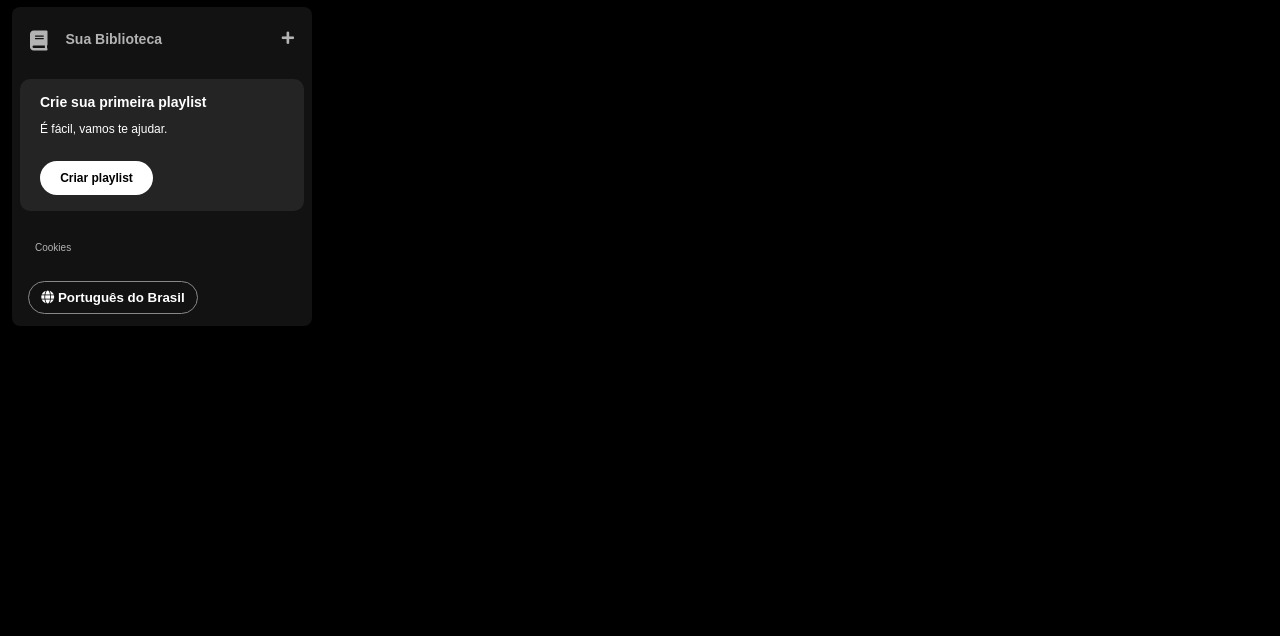
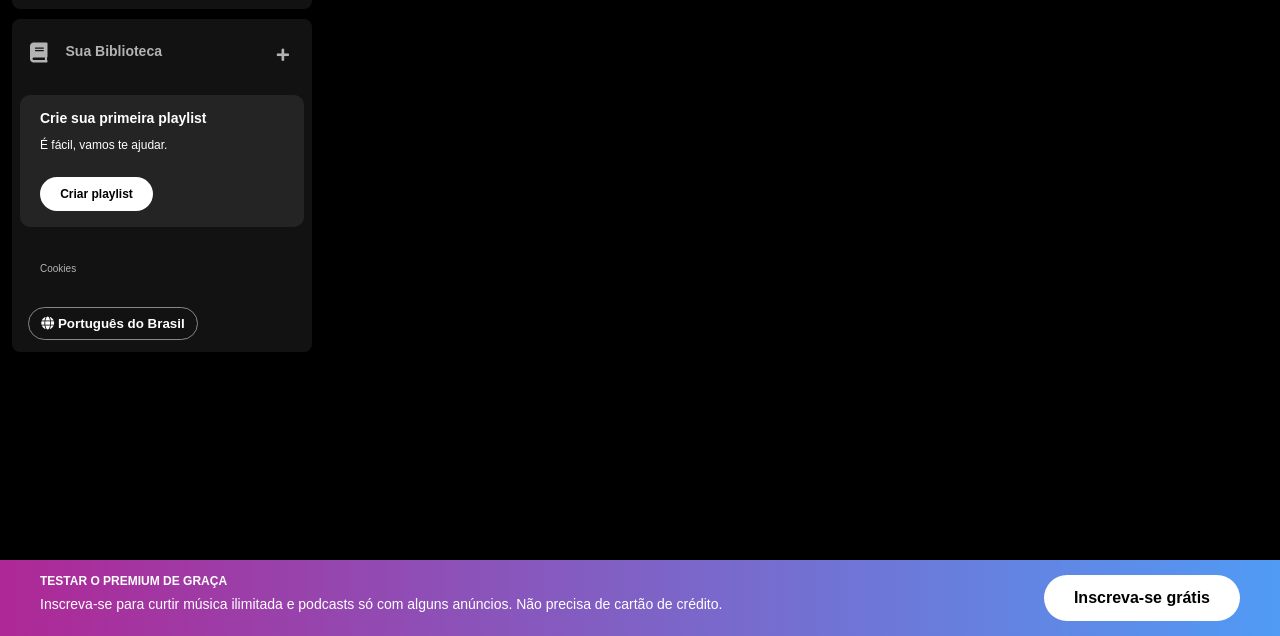
Before and after one commit to AladiFR/Front-End-27-01, a plain HTML site: page index.html in a window 1280 px wide. Shown: the part 164-800 px from the top of the page. Drawn offline with Linux system fonts and the light colour scheme.

Commit message:
Create footer

```diff
--- a/index.html
+++ b/index.html
@@ -64,5 +64,18 @@
             </div>
         </div>
     </div>
+
+    <footer class="disclaimer-premium">
+        <div class="text">
+            <p class="disclaimer-premium__title">Testar o Premium de graça</p>
+            <p class="disclaimer-premium__subtitle">
+                Inscreva-se para curtir música ilimitada e podcasts só com alguns
+                anúncios. Não precisa de cartão de crédito.
+            </p>
+        </div>
+        <div class="button">
+            <button type="button">Inscreva-se grátis</button>
+        </div>
+    </footer>
 </body>
 </html>
--- a/style.css
+++ b/style.css
@@ -16,7 +16,7 @@ body {
 .sidebar__navigation {
     background-color: #121212;
     border-radius: 8px;
-    padding: 10px 0 0 10px;
+    padding: 16px 0 0 16px;
     margin-bottom: 5px;
 }
 
@@ -24,7 +24,7 @@ body {
     background-color: #121212;
     display: flex;
     border-radius: 8px;
-    padding: 10px 0 0 10px;
+    padding: 16px 0 0 16px;
 }
 
 .logo img {
@@ -91,7 +91,7 @@ body {
 }
 
 .library .library__content .fa-plus {
-    margin: 20px 10px;
+    margin: 25px 15px;
 }
 
 .section-playlist {
@@ -146,7 +146,7 @@ body {
 }
 
 .sidebar .cookies {
-    margin: 20px 15px;
+    margin: 25px 20px;
 }
 
 .sidebar .cookies a{
@@ -172,3 +172,45 @@ body {
     margin: 8px;
     padding: 8px;
 }
+
+.disclaimer-premium {
+    position: fixed;
+    bottom: 0;
+    left: 0;
+    right: 0;
+    background: linear-gradient(to right, #ae2896, #509bf5);
+    padding: 15px 40px;
+    display: flex;
+    justify-content: space-between;
+    font-family:"DM Sans", sans-serif;
+}
+
+.disclaimer-premium .text {
+   flex-shrink: 0;
+}
+
+.disclaimer-premium .disclaimer-premium__title {
+    color: #ffffff;
+    text-transform: uppercase;
+    font-weight: 700;
+    font-size: 12px;
+    margin-bottom: 10px;
+}
+
+.disclaimer-premium .disclaimer-premium__subtitle {
+    color: #ffffff;
+    font-size: 14px;
+    font-weight: 500;
+}
+
+.disclaimer-premium button {
+    background-color: #ffffff;
+    color: #000000;
+    font-size: 16px;
+    font-weight: bold;
+    padding: 14px 30px;
+    border: 0px;
+    border-radius: 40px;
+    cursor: pointer;
+    flex-shrink: 0;
+}
```
